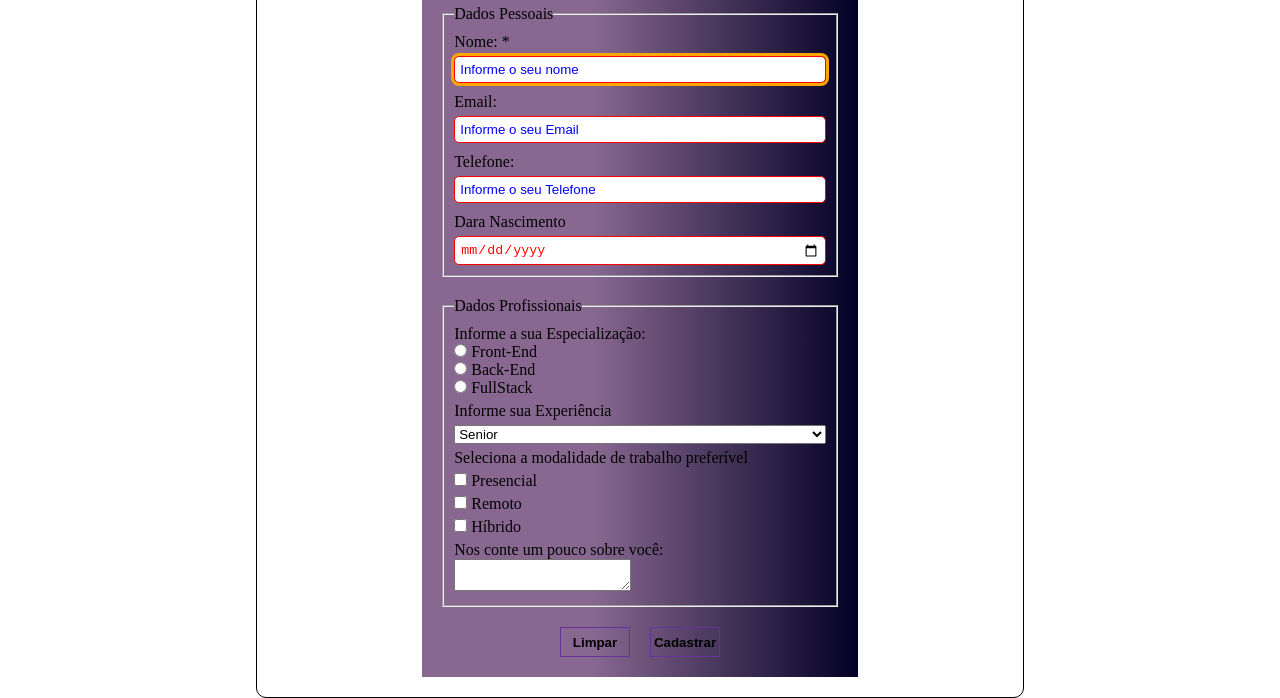
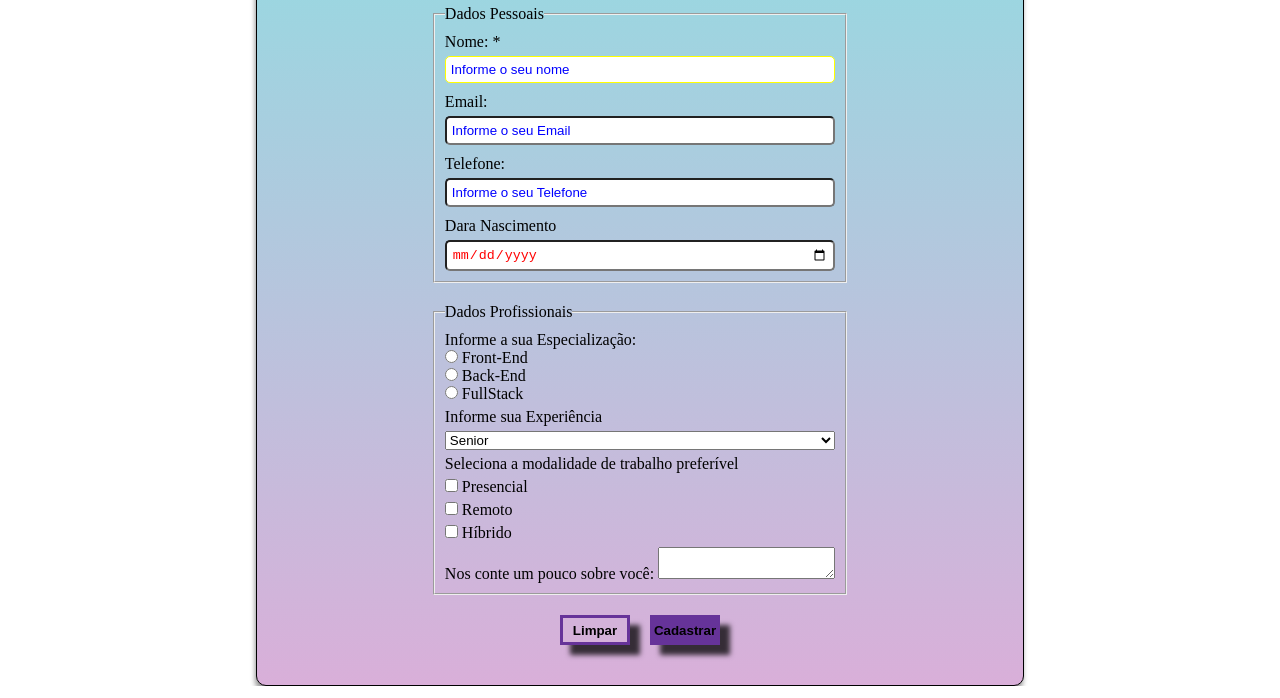
Before and after one commit to VitoriaPereiraKlapowsko/cadastro-dev, a plain HTML site: page index.html in a window 1280 px wide. Shown: the part 172-870 px from the top of the page. Drawn offline with Linux system fonts and the light colour scheme.

Commit message:
Update style.css

```diff
--- a/style.css
+++ b/style.css
@@ -16,18 +16,17 @@ section {
     width: 60%;
 
     margin: auto;
+
+    background-color: #d9afd9;
+    background-image: linear-gradient(0deg, #d9afd9 0%, #97d9e1 100%);
+    box-shadow: -1px 5px 5px 0px rgba(0, 0, 0, 0.41);
 }
 
 form {
     display: flex;
     flex-direction: column;
     gap: 20px;
-
-    width: 60%;
     padding: 20px;
-    background: rgb(136, 104, 144);
-    background: linear-gradient(90deg, rgba(136, 104, 144, 1) 39%, rgba(2, 0, 36, 1) 100%, rgba(0, 212, 255, 1) 100%);
-
 }
 
 form fieldset {
@@ -45,7 +44,6 @@ form fieldset {
 }
 
 .dados-pessoais div input {
-    border: 1px solid red;
     border-radius: 5px;
     color: red;
     padding: 5px;
@@ -59,7 +57,7 @@ input[type="text"] {
     border: 1px solid yellow;
 }
 
-input[type="text"] {
+input[type="text"]:focus {
     outline: 3px solid orange;
     border: none;
 }
@@ -82,18 +80,22 @@ input[type="text"] {
     border: none;
     width: 70px;
     height: 30px;
+    box-shadow: 10px 10px 5px 0px rgba(0,0,0,0.75);
 }
 
 .form-botoes input[type="reset"] {
-    border: 1px solid rebeccapurple;
+    border: 3px solid rebeccapurple;
     background-color: transparent;
     color: black;
     font-weight: bold;
 }
 
 .form-botoes input[type="submit"] {
-    border: 1px solid rebeccapurple;
-    background-color: transparent;
+    background-color: rebeccapurple;
     color: black;
     font-weight: bold;
 }
+
+.form-botoes input[type="submit"]:hover {
+    background-color: rgb(118, 0, 0);
+  }
```
